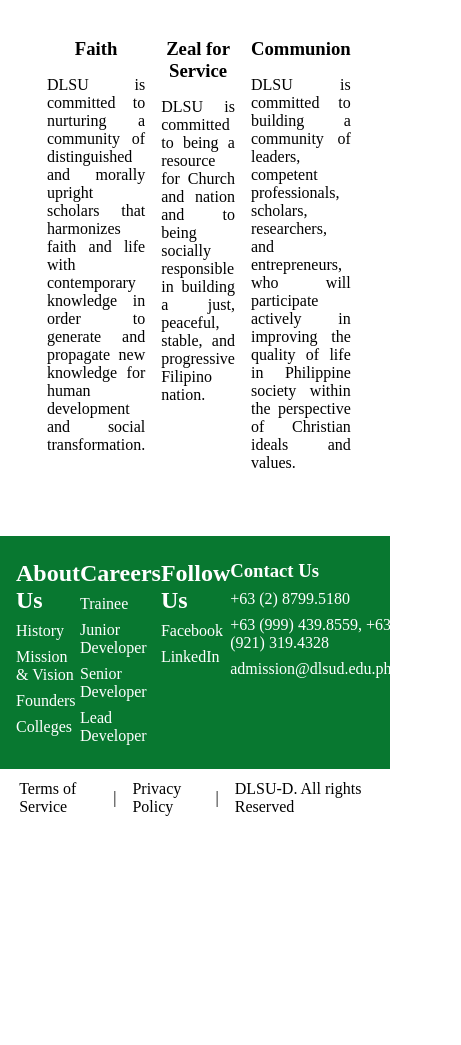
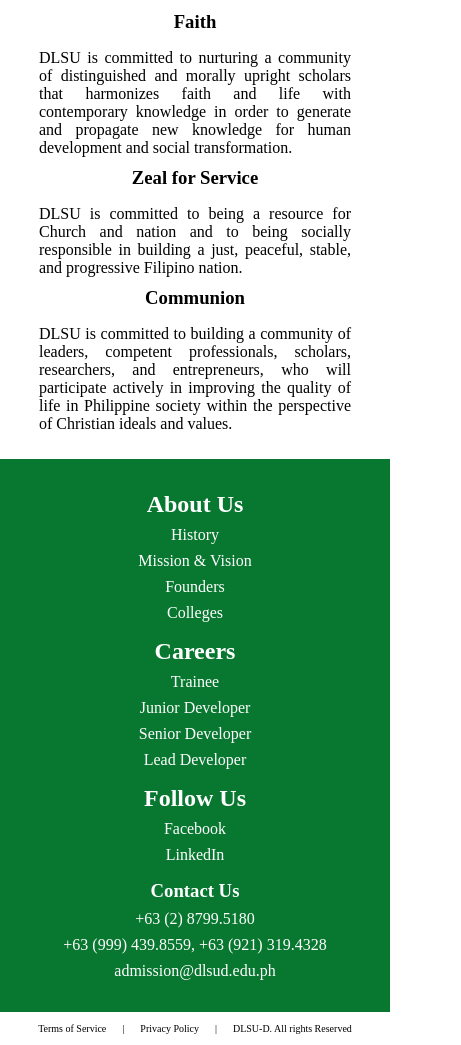
Before and after one commit to jaygmercado/Session6, a plain HTML site: page homepage.html in a window 390 px wide. Shown: the part 634-1679 px from the top of the page, 461 px wide, since content can reach past the window. Before the commit the page ends 1461 px from the top, so only its background shows below. Drawn offline with Linux system fonts and the light colour scheme.

Commit message:
Made website mobile-responsive

```diff
--- a/styles2.css
+++ b/styles2.css
@@ -113,3 +113,42 @@
 footer span {
   margin: 0 0.5rem;
 }
+
+/* If the browser window is 425px or smaller, these rules will be applied */
+@media only screen and (max-width: 425px) {
+  #nav-bar {
+    display: block;
+    text-align: center;
+  }
+
+  nav {
+    display: flex;
+    justify-content: center;
+  }
+
+  .nav {
+    font-size: 10px;
+  }
+
+  #core-values {
+    display: block;
+    padding: 1rem 10% 1rem 10%;
+  }
+
+  #core-values > section {
+    margin: 10px 0px;
+  }
+
+  #pre-footer {
+    display: block;
+    text-align: center;
+  }
+
+  #pre-footer article {
+    margin: 1rem 0;
+  }
+
+  footer {
+    font-size: 10px;
+  }
+}
```
Also changed, not shown: homepage.html (+1 -0 lines).
